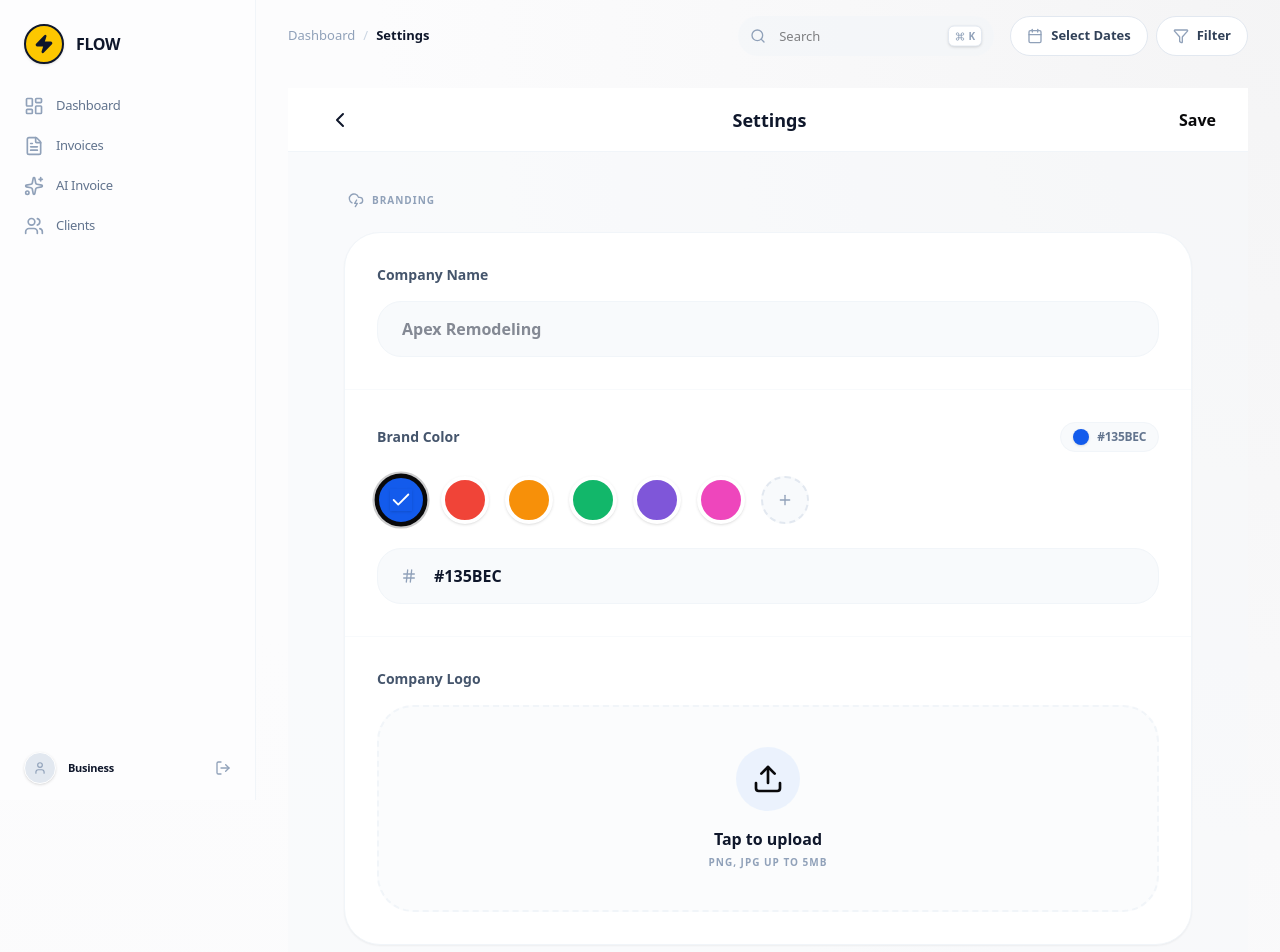
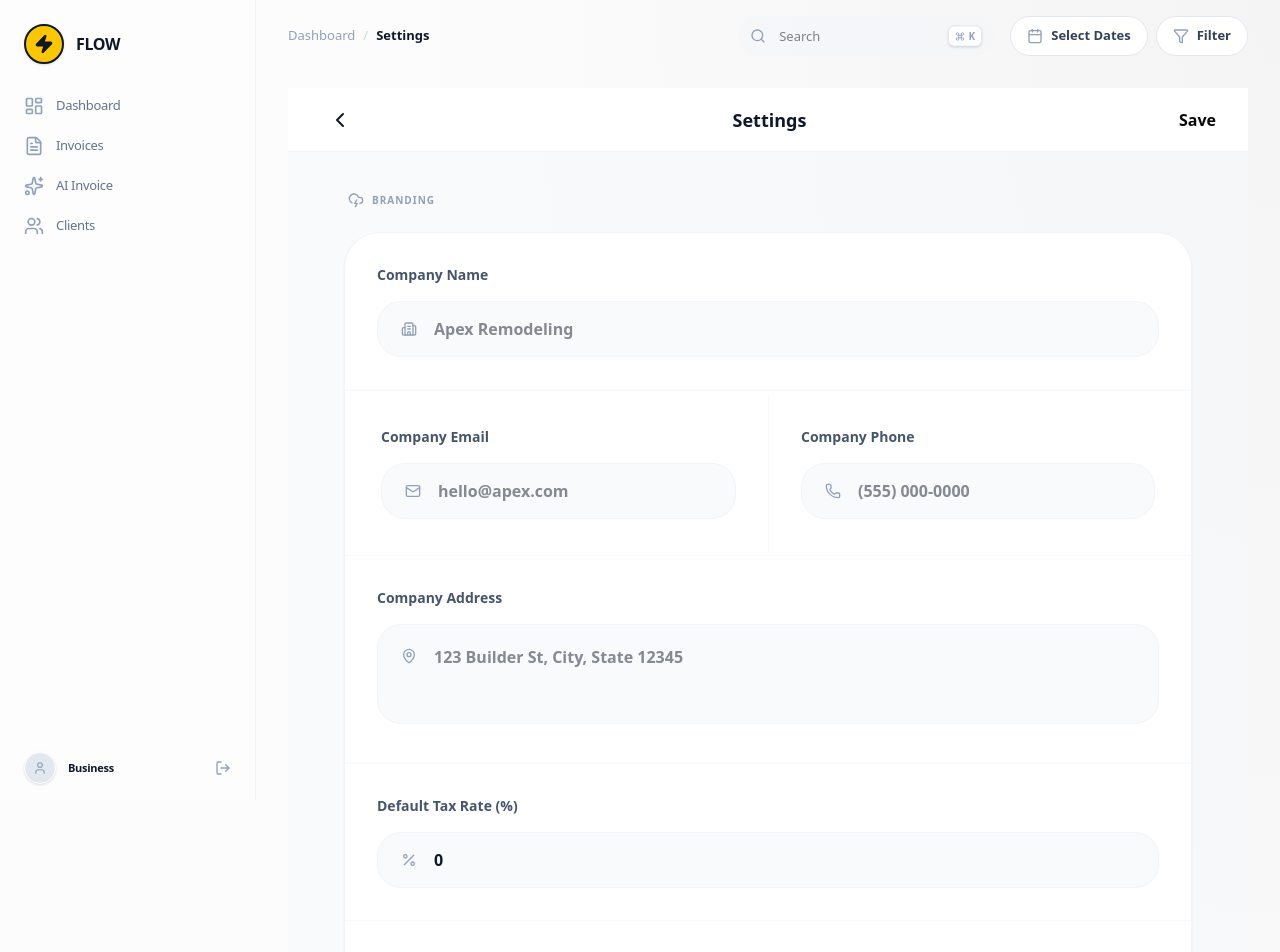
Before and after one commit to izzy2030/Remodeling-Invoicing-App, a Next.js app: page /settings in a window 1280 px wide. Shown: the top 952 px of the page. Built offline with nearby package versions, Linux system fonts and the light colour scheme; no server answers; the database is empty.

Commit message:
feat: Add company settings page for branding, contact information, and invoicing preferences, with initial Supabase schema.

```diff
--- a/src/app/settings/page.tsx
+++ b/src/app/settings/page.tsx
@@ -1,8 +1,8 @@
 'use client'
 
-import { useState, useEffect, useRef } from 'react'
+import { useState, useEffect, useRef, Suspense } from 'react'
 import { supabase } from '@/lib/supabase'
-import { useRouter } from 'next/navigation'
+import { useRouter, useSearchParams } from 'next/navigation'
 import {
   Building2,
   Mail,
@@ -28,7 +28,17 @@ import {
 } from 'lucide-react'
 
 export default function SettingsPage() {
+  return (
+    <Suspense fallback={<div>Loading Settings...</div>}>
+      <SettingsContent />
+    </Suspense>
+  )
+}
+
+function SettingsContent() {
   const router = useRouter()
+  const searchParams = useSearchParams()
+  const onboarding = searchParams.get('onboarding') === 'true'
   const fileInputRef = useRef<HTMLInputElement>(null)
   const [loading, setLoading] = useState(false)
   const [message, setMessage] = useState('')
@@ -40,10 +50,8 @@ export default function SettingsPage() {
     company_address: '',
     default_tax_rate: 0,
     next_invoice_number: 1,
-    brand_color: '#135BEC',
-    accent_color: '#F2F4F7',
+    brand_color: '#3b82f6',
     logo_url: '',
-    default_notes: ''
   })
 
   useEffect(() => {
@@ -58,12 +66,16 @@ export default function SettingsPage() {
 
     setUser(userData.user)
     if (settingsData) {
-      setSettings(prev => ({
-        ...prev,
-        ...settingsData,
+      setSettings({
         company_name: settingsData.company_name ?? '',
-        brand_color: settingsData.brand_color ?? '#135BEC'
-      }))
+        company_phone: settingsData.company_phone ?? '',
+        company_email: settingsData.company_email ?? '',
+        company_address: settingsData.company_address ?? '',
+        default_tax_rate: settingsData.default_tax_rate ?? 0,
+        next_invoice_number: settingsData.next_invoice_number ?? 1,
+        brand_color: settingsData.brand_color ?? '#3b82f6',
+        logo_url: settingsData.logo_url ?? ''
+      })
     }
   }
 
@@ -95,9 +107,9 @@ export default function SettingsPage() {
 
     setLoading(true)
     const fileExt = file.name.split('.').pop()
-    const fileName = `company-logo-${Date.now()}.${fileExt}`
+    const fileName = `logo-${Date.now()}.${fileExt}`
     const { error: uploadError } = await supabase.storage
-      .from('logos')
+      .from('company-assets')
       .upload(fileName, file)
 
     if (uploadError) {
@@ -107,7 +119,7 @@ export default function SettingsPage() {
     }
 
     const { data: { publicUrl } } = supabase.storage
-      .from('logos')
+      .from('company-assets')
       .getPublicUrl(fileName)
 
     setSettings(prev => ({ ...prev, logo_url: publicUrl }))
@@ -116,7 +128,7 @@ export default function SettingsPage() {
 
   const ColorSwatch = ({ color }: { color: string }) => (
     <button
-      onClick={() => setSettings({...settings, brand_color: color})}
+      onClick={() => setSettings({ ...settings, brand_color: color })}
       className={`w-12 h-12 rounded-full border-4 transition-all ${settings.brand_color.toLowerCase() === color.toLowerCase() ? 'border-primary ring-2 ring-primary/20 scale-110' : 'border-white hover:scale-105 shadow-sm'}`}
       style={{ backgroundColor: color }}
     >
@@ -125,7 +137,7 @@ export default function SettingsPage() {
   )
 
   const swatches = [
-    '#135BEC', // Primary Blue
+    '#3b82f6', // Primary Blue
     '#F04438', // Red
     '#F79009', // Orange
     '#12B76A', // Green
@@ -155,6 +167,18 @@ export default function SettingsPage() {
       <main className="flex-1 pb-32">
         <div className="max-w-xl md:max-w-4xl mx-auto px-6 py-10 space-y-12">
 
+          {onboarding && (
+            <div className="bg-primary/5 border border-primary/20 p-8 rounded-[2rem] space-y-3 relative overflow-hidden group">
+              <div className="absolute top-0 right-0 p-8 opacity-10 group-hover:scale-110 transition-transform">
+                <CloudLightning className="w-24 h-24 text-primary" />
+              </div>
+              <h2 className="text-2xl font-black text-primary font-outfit italic tracking-tight">Let's get started!</h2>
+              <p className="text-slate-600 font-bold leading-relaxed max-w-md">
+                Complete your company profile to start creating professional invoices. This information will appear on your PDFs.
+              </p>
+            </div>
+          )}
+
           {/* Branding Section */}
           <section className="space-y-6">
             <div className="flex items-center gap-2 text-slate-400 font-bold uppercase tracking-widest text-[10px] ml-1">
@@ -165,13 +189,73 @@ export default function SettingsPage() {
             <div className="bg-white rounded-3xl border border-slate-100 shadow-premium divide-y divide-slate-50">
               <div className="p-8 space-y-4">
                 <label className="text-sm font-bold text-slate-600 block">Company Name</label>
+                <div className="relative">
+                  <Building2 className="absolute left-6 top-1/2 -translate-y-1/2 w-4 h-4 text-slate-400" />
                   <input
                     type="text"
                     value={settings.company_name}
-                  onChange={(e) => setSettings({...settings, company_name: e.target.value})}
-                  className="w-full h-14 px-6 bg-slate-50 border border-slate-100 rounded-2xl text-base font-bold text-slate-900 focus:bg-white focus:border-primary transition-all outline-none"
+                    onChange={(e) => setSettings({ ...settings, company_name: e.target.value })}
+                    className="w-full h-14 pl-14 pr-6 bg-slate-50 border border-slate-100 rounded-2xl text-base font-bold text-slate-900 focus:bg-white focus:border-primary transition-all outline-none"
                     placeholder="Apex Remodeling"
                   />
+                </div>
+              </div>
+
+              <div className="p-1 border-t border-slate-50 grid grid-cols-1 md:grid-cols-2">
+                <div className="p-8 space-y-4">
+                  <label className="text-sm font-bold text-slate-600 block">Company Email</label>
+                  <div className="relative">
+                    <Mail className="absolute left-6 top-1/2 -translate-y-1/2 w-4 h-4 text-slate-400" />
+                    <input
+                      type="email"
+                      value={settings.company_email}
+                      onChange={(e) => setSettings({ ...settings, company_email: e.target.value })}
+                      className="w-full h-14 pl-14 pr-6 bg-slate-50 border border-slate-100 rounded-2xl text-base font-bold text-slate-900 focus:bg-white focus:border-primary transition-all outline-none"
+                      placeholder="hello@apex.com"
+                    />
+                  </div>
+                </div>
+                <div className="p-8 space-y-4 md:border-l border-slate-50">
+                  <label className="text-sm font-bold text-slate-600 block">Company Phone</label>
+                  <div className="relative">
+                    <Phone className="absolute left-6 top-1/2 -translate-y-1/2 w-4 h-4 text-slate-400" />
+                    <input
+                      type="text"
+                      value={settings.company_phone}
+                      onChange={(e) => setSettings({ ...settings, company_phone: e.target.value })}
+                      className="w-full h-14 pl-14 pr-6 bg-slate-50 border border-slate-100 rounded-2xl text-base font-bold text-slate-900 focus:bg-white focus:border-primary transition-all outline-none"
+                      placeholder="(555) 000-0000"
+                    />
+                  </div>
+                </div>
+              </div>
+
+              <div className="p-8 space-y-4">
+                <label className="text-sm font-bold text-slate-600 block">Company Address</label>
+                <div className="relative">
+                  <MapPin className="absolute left-6 top-6 w-4 h-4 text-slate-400" />
+                  <textarea
+                    value={settings.company_address}
+                    onChange={(e) => setSettings({ ...settings, company_address: e.target.value })}
+                    className="w-full min-h-[100px] pl-14 pr-6 py-5 bg-slate-50 border border-slate-100 rounded-2xl text-base font-bold text-slate-900 focus:bg-white focus:border-primary transition-all outline-none resize-none"
+                    placeholder="123 Builder St, City, State 12345"
+                  />
+                </div>
+              </div>
+
+              <div className="p-8 space-y-4 border-t border-slate-50">
+                <label className="text-sm font-bold text-slate-600 block">Default Tax Rate (%)</label>
+                <div className="relative">
+                  <Percent className="absolute left-6 top-1/2 -translate-y-1/2 w-4 h-4 text-slate-400" />
+                  <input
+                    type="number"
+                    step="0.01"
+                    value={settings.default_tax_rate}
+                    onChange={(e) => setSettings({ ...settings, default_tax_rate: parseFloat(e.target.value) || 0 })}
+                    className="w-full h-14 pl-14 pr-6 bg-slate-50 border border-slate-100 rounded-2xl text-base font-bold text-slate-900 focus:bg-white focus:border-primary transition-all outline-none"
+                    placeholder="8.25"
+                  />
+                </div>
               </div>
 
               <div className="p-8 space-y-6">
@@ -189,7 +273,7 @@ export default function SettingsPage() {
                     <input
                       type="color"
                       value={settings.brand_color}
-                      onChange={(e) => setSettings({...settings, brand_color: e.target.value.toUpperCase()})}
+                      onChange={(e) => setSettings({ ...settings, brand_color: e.target.value.toUpperCase() })}
                       className="w-12 h-12 rounded-full border-4 border-white opacity-0 absolute inset-0 cursor-pointer z-10"
                     />
                     <div className="w-12 h-12 rounded-full border-2 border-dashed border-slate-200 flex items-center justify-center bg-slate-50 group-hover:bg-white transition-colors">
@@ -203,7 +287,7 @@ export default function SettingsPage() {
                   <input
                     type="text"
                     value={settings.brand_color}
-                    onChange={(e) => setSettings({...settings, brand_color: e.target.value})}
+                    onChange={(e) => setSettings({ ...settings, brand_color: e.target.value })}
                     className="w-full h-14 pl-14 pr-6 bg-slate-50 border border-slate-100 rounded-2xl text-base font-bold text-slate-900 focus:bg-white focus:border-primary transition-all outline-none"
                   />
                 </div>
```
Also changed, not shown: src/app/page.tsx (+20 -5 lines), 2 other files (tests, documents, lock files or other folders). Lines whose indentation alone changed are shown as unchanged.
